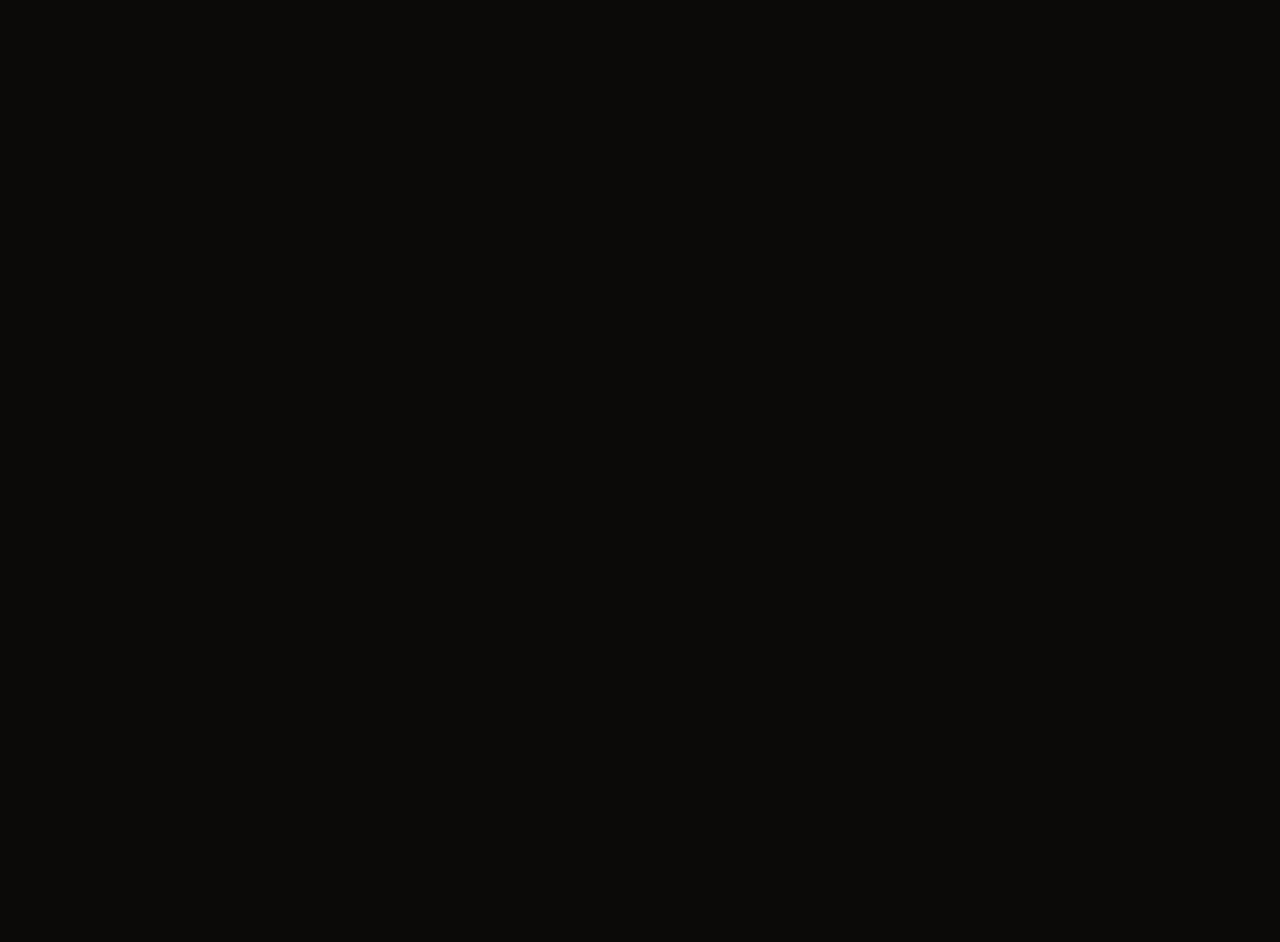
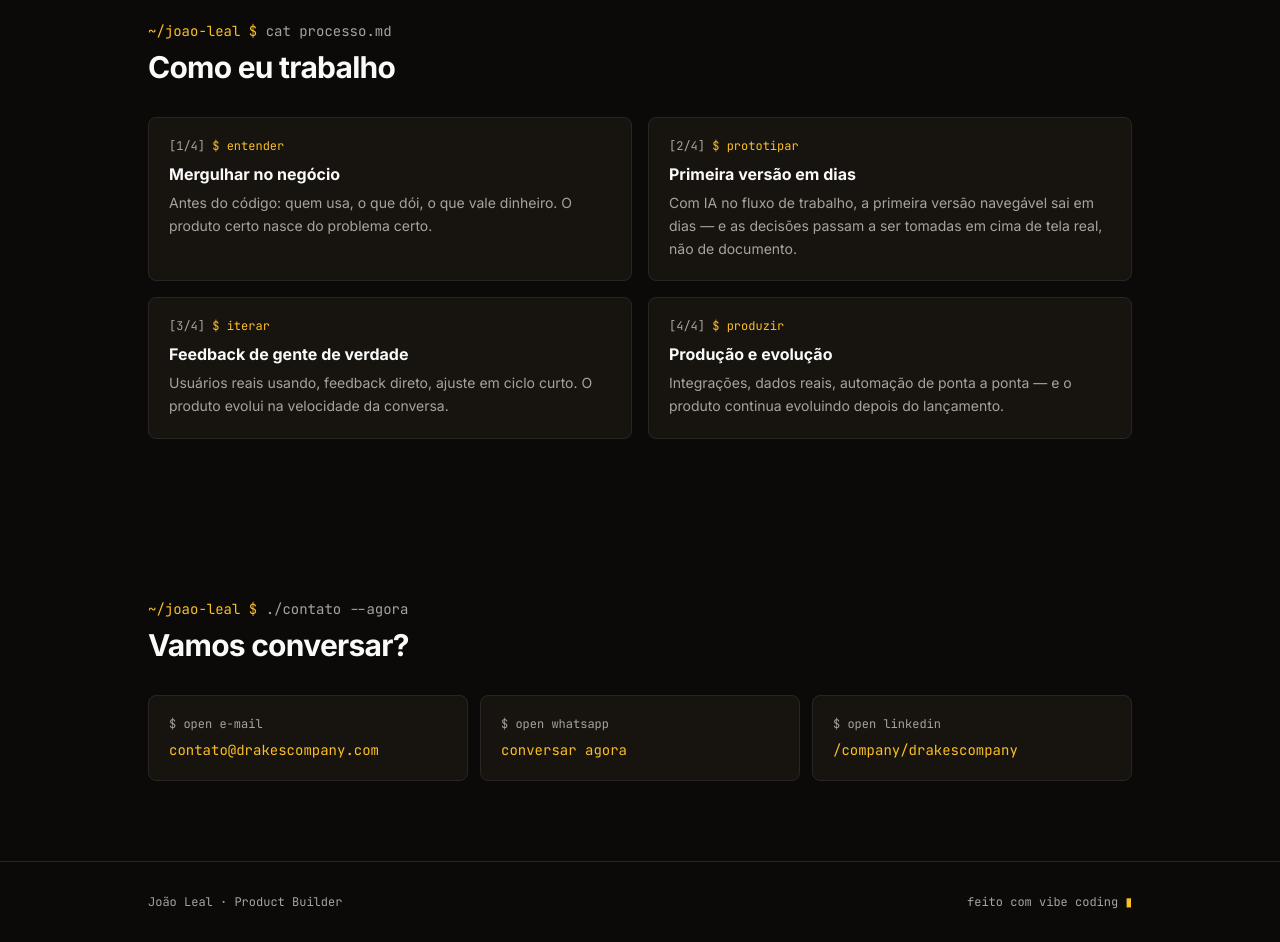
Before and after one commit to jvgusmaoleal/portfolio-joao-leal, a Next.js app: page / in a window 1280 px wide. Shown: the part 1620-2562 px from the top of the page. Before the commit the page ends 1561 px from the top, so only its background shows below. Built offline with nearby package versions, Linux system fonts and the light colour scheme.

Commit message:
feat: home processo + contato + footer

```diff
--- a/app/layout.tsx
+++ b/app/layout.tsx
@@ -1,5 +1,6 @@
 import type { Metadata } from "next";
 import { Inter, JetBrains_Mono } from "next/font/google";
+import { SiteFooter } from "@/components/site-footer";
 import "./globals.css";
 
 const inter = Inter({ subsets: ["latin"], variable: "--font-inter" });
@@ -16,7 +17,10 @@ export default function RootLayout({
 }: Readonly<{ children: React.ReactNode }>) {
   return (
     <html lang="pt-BR" className={`${inter.variable} ${jbMono.variable}`}>
-      <body className="bg-bg font-sans text-ink antialiased">{children}</body>
+      <body className="bg-bg font-sans text-ink antialiased">
+        {children}
+        <SiteFooter />
+      </body>
     </html>
   );
 }
--- a/app/page.tsx
+++ b/app/page.tsx
@@ -1,6 +1,8 @@
 import { Hero } from "@/components/hero";
 import { StatsRow } from "@/components/stats-row";
 import { ProjectCard } from "@/components/project-card";
+import { ProcessSteps } from "@/components/process-steps";
+import { Contact } from "@/components/contact";
 import { Section } from "@/components/section";
 import { projects } from "@/content/home";
 
@@ -20,6 +22,12 @@ export default function Home() {
           </div>
         </div>
       </Section>
+      <Section cmd="cat processo.md" title="Como eu trabalho">
+        <ProcessSteps />
+      </Section>
+      <Section id="contato" cmd="./contato --agora" title="Vamos conversar?">
+        <Contact />
+      </Section>
     </main>
   );
 }
--- /dev/null
+++ b/components/contact.tsx
@@ -0,0 +1,30 @@
+import { site } from "@/content/site";
+
+export function Contact() {
+  return (
+    <div className="grid gap-3 sm:grid-cols-3">
+      {site.contacts.map((c) => {
+        const isMail = c.href.startsWith("mailto:");
+        return (
+          <a
+            key={c.label}
+            href={c.href}
+            target={isMail ? undefined : "_blank"}
+            rel="noopener noreferrer"
+            className="group rounded-lg border border-line bg-surface p-5 transition-colors hover:border-amber/50"
+          >
+            <p aria-hidden="true" className="font-mono text-xs text-mute">
+              $ open {c.label.toLowerCase()}
+            </p>
+            <p className="mt-2 font-mono text-sm text-amber group-hover:text-amber-soft">
+              {c.handle}
+              {!isMail && (
+                <span className="sr-only"> (abre em nova aba)</span>
+              )}
+            </p>
+          </a>
+        );
+      })}
+    </div>
+  );
+}
--- /dev/null
+++ b/components/process-steps.tsx
@@ -0,0 +1,21 @@
+import { processSteps } from "@/content/home";
+
+export function ProcessSteps() {
+  return (
+    <ol className="grid gap-4 sm:grid-cols-2">
+      {processSteps.map((step, i) => (
+        <li
+          key={step.cmd}
+          className="rounded-lg border border-line bg-surface p-5"
+        >
+          <p aria-hidden="true" className="font-mono text-xs text-mute">
+            [{i + 1}/{processSteps.length}]{" "}
+            <span className="text-amber">$ {step.cmd}</span>
+          </p>
+          <h3 className="mt-2 font-bold">{step.title}</h3>
+          <p className="mt-1.5 text-sm leading-relaxed text-mute">{step.text}</p>
+        </li>
+      ))}
+    </ol>
+  );
+}
--- /dev/null
+++ b/components/site-footer.tsx
@@ -0,0 +1,16 @@
+import { site } from "@/content/site";
+
+export function SiteFooter() {
+  return (
+    <footer className="border-t border-line">
+      <div className="mx-auto flex max-w-5xl flex-wrap items-center justify-between gap-2 px-5 py-8">
+        <p className="font-mono text-xs text-mute">
+          {site.name} · {site.title}
+        </p>
+        <p className="font-mono text-xs text-mute">
+          feito com vibe coding <span aria-hidden="true" className="text-amber">▮</span>
+        </p>
+      </div>
+    </footer>
+  );
+}
```
